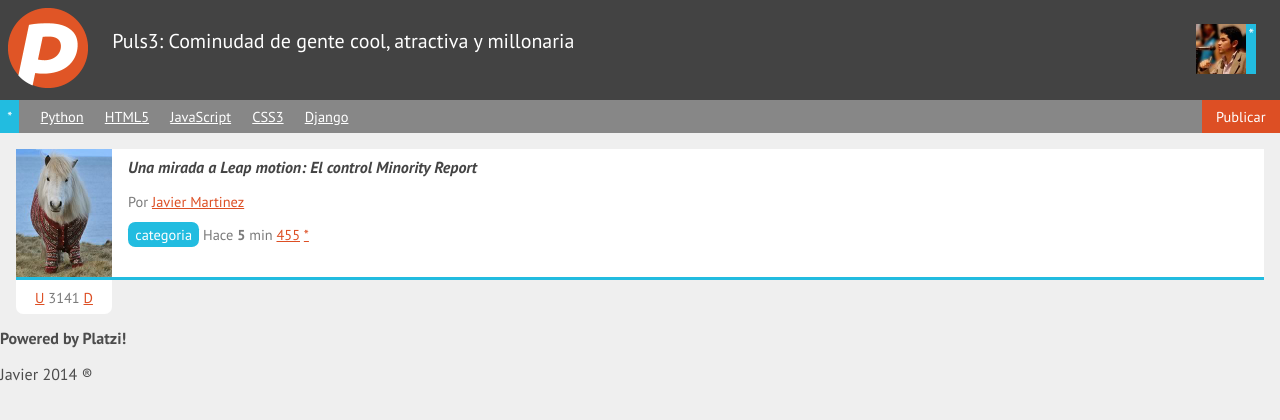
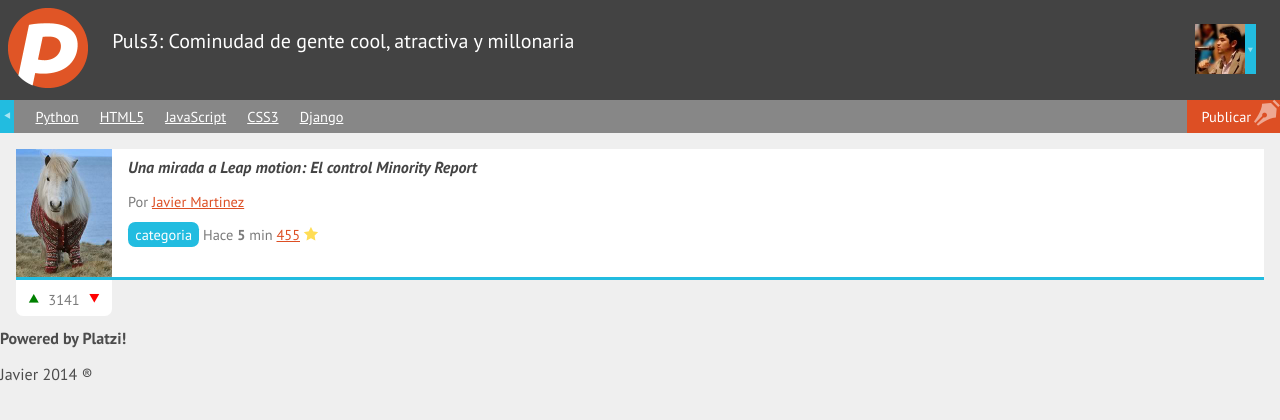
Before and after one commit to Javierski/Puls3, a plain HTML site: page index.html in a window 1280 px wide. Drawn offline with Linux system fonts and the light colour scheme.

Commit message:
Iconos de iconos arreglos multiples de diseño

```diff
--- a/estilos.css
+++ b/estilos.css
@@ -1,3 +1,13 @@
+@font-face {
+	font-family: 'icomoon';
+	src:url('fonts/icomoon.eot');
+	src:url('fonts/icomoon.eot?#iefix') format('embedded-opentype'),
+		url('fonts/icomoon.woff') format('woff'),
+		url('fonts/icomoon.ttf') format('truetype'),
+		url('fonts/icomoon.svg#icomoon') format('svg');
+	font-weight: normal;
+	font-style: normal;
+}
 a{
 	color: #DD4F24;
 }
@@ -35,7 +45,14 @@ header #avatar figcaption{
 	background: #22BCE0;
 	float: right;
 	height: 50px;
-	padding: 0 2px;
+	line-height: 50px;
+	/*padding: 0 2px;*/
+}
+header #avatar figcaption:after{
+	content: "\e601";
+	font-family: "icomoon";
+	font-size: 0.7em;
+	opacity: 0.5;
 }
 header #avatar img{
 	float: left;
@@ -65,15 +82,32 @@ nav ul li a{
 }
 nav #flechita_nav a{
 	background:  #22BCE0;
-	padding: 0.5em 0.5em;
+	padding: 0.5em 0;
 	text-decoration: none;
 }
+nav #flechita_nav a:after{
+	content: "\e600";
+	font-family: "icomoon";
+	opacity: 0.6;
+}
 nav #publicar_nav{
+	background: #DD4F24;
 	float: right;
 	margin-right: 0;
+	padding-right: 1em;
+	position: relative;
+}
+nav #publicar_nav:after{
+	color: rgba(255,255,255,0.5);
+	content: "\e603";
+	font-family: "icomoon";
+	font-size: 1.8em;
+	position: absolute;
+	right: 0;
+	top: 0;
 }
 nav #publicar_nav a{
-	background: #DD4F24;
+	display: inline-block;
 	padding: 0.5em 1em;
 	text-decoration: none;
 }
@@ -90,6 +124,14 @@ nav #publicar_nav a{
 #contenido .item p{
 	color: #7A7A7A;
 	font-size: 0.9em;
+}
+#contenido .item .datos_item .guardar_item{
+	text-decoration: none;
+}
+#contenido .item .datos_item .guardar_item:after{
+	color: #FD5;
+	content: "\e604";
+	font-family: "icomoon";
 }
 #contenido .item .datos_item .tag_item{
 	background: #22BCE0;
@@ -125,3 +167,21 @@ nav #publicar_nav a{
 	top: 100%;
 	width: 96px;
 }
+#contenido .item .votacion a{
+	text-decoration: none;
+}
+#contenido .item .votacion .up:after,
+#contenido .item .votacion .down:after{
+	font-family: "icomoon";
+	font-size: 1.5em;
+	vertical-align: bottom;
+}
+#contenido .item .votacion .down:after{
+	color: red;
+	content: "\e601";
+
+}
+#contenido .item .votacion .up:after{
+	color: green;
+	content: "\e602";
+}
--- a/index.html
+++ b/index.html
@@ -15,14 +15,12 @@
 			<h1 id="titulo_header">Puls3: Cominudad de gente cool, atractiva y millonaria</h1>
 			<figure id="avatar">
 				<img src="avatar.jpg" />
-				<figcaption>
-					*
-				</figcaption>
+				<figcaption></figcaption>
 			</figure>
 		</header>
 		<nav>
 			<ul>
-				<li id="flechita_nav"><a href="#">*</a></li>
+				<li id="flechita_nav"><a href="#"></a></li>
 				<li><a href="#">Python</a></li>
 				<li><a href="#">HTML5</a></li>
 				<li><a href="#">JavaScript</a></li>
@@ -46,12 +44,12 @@
 					<a class=" tag_item" href="#">categoria</a>
 					<span class="fecha_item">Hace <strong>5</strong> min</span>
 					<a class="comentarios_item" href="#">455</a>
-					<a class="guardar_item" href="#">*</a>
+					<a class="guardar_item" href="#"></a>
 				</p>
 				<p class="votacion">
-					<a class="up" href="#">U</a>
+					<a class="up" href="#"></a>
 					3141
-					<a class="down" href="#">D</a>
+					<a class="down" href="#"></a>
 				</p>
 			</article>
 		</section>
```
Also changed, not shown: fonts/icomoon.ttf (added), fonts/icomoon.woff (added), 2 other files.
